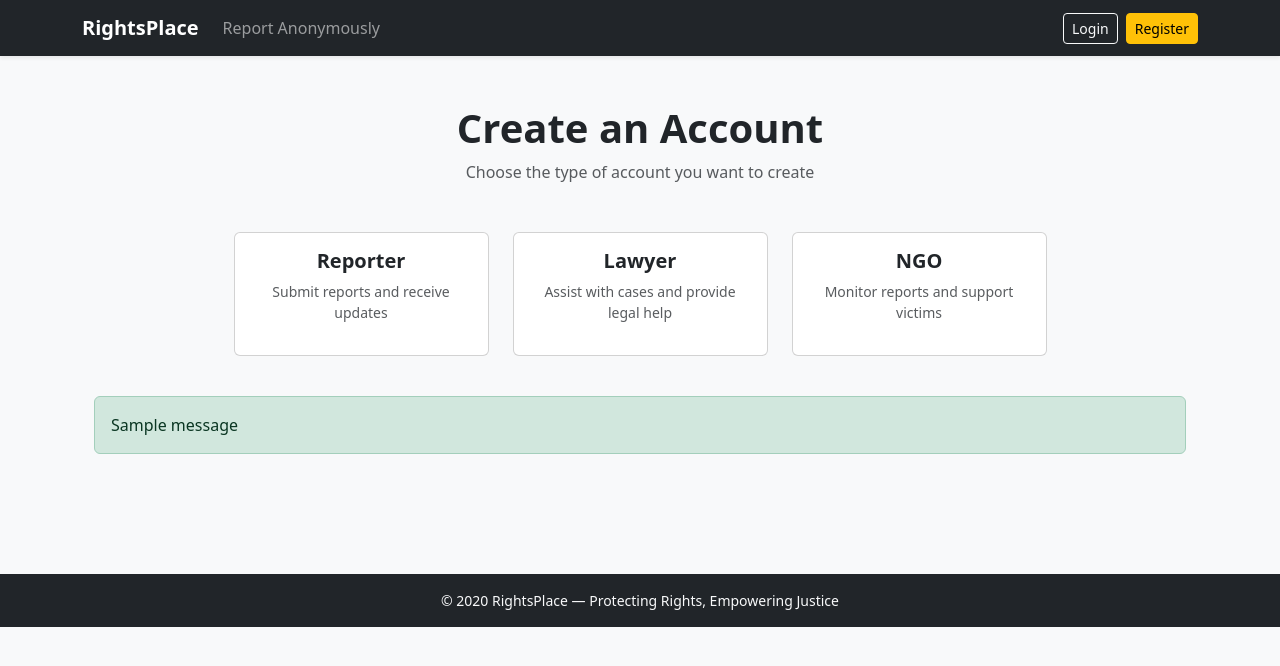
After one commit to iygeal/rightsplace, a Django app: template rightsplace/templates/rightsplace/register.html in a window 1280 px wide. The commit adds this page. Shown: the top 666 px of the page. Run offline with Django 5.2, Linux system fonts and the light colour scheme; tables that the repository leaves empty hold one stand-in row (values such as "Sample post"); the template is opened without the code that fills it: values that come from a table or form of the project are taken from there, most other values are stand-ins (such as "Sample title", 1, 10 or a date in 2020); one stand-in notice (Sample message) is shown.

Commit message:
NEW: Added register.html to handle registration of 3 kinds of users; added register.js static and updated app level urls.py

```diff
--- /dev/null
+++ b/rightsplace/static/rightsplace/global.js
@@ -0,0 +1,13 @@
+// ======================================================================
+// Global helper functions shared across RightsPlace pages.
+// ======================================================================
+
+// Debug helper: Log with consistent prefix
+function rpLog(message, ...args) {
+  console.log('[RightsPlace]', message, ...args);
+}
+
+// Smooth scroll to the top
+function scrollToTop() {
+  window.scrollTo({ top: 0, behavior: 'smooth' });
+}
--- /dev/null
+++ b/rightsplace/static/rightsplace/register.js
@@ -0,0 +1,35 @@
+// ======================================================================
+// Handling dynamic role-based form switching on the registration page.
+// ======================================================================
+
+// Hide all role forms
+function hideAllForms() {
+  document.getElementById('form-user').classList.add('hidden');
+  document.getElementById('form-lawyer').classList.add('hidden');
+  document.getElementById('form-ngo').classList.add('hidden');
+}
+
+// Show the form for the selected role
+function selectRole(role) {
+  hideAllForms();
+
+  const formId = 'form-' + role;
+  const formElement = document.getElementById(formId);
+
+  if (formElement) {
+    formElement.classList.remove('hidden');
+
+    // Don't duplicate the hidden role input
+    const existing = formElement.querySelector("input[name='role']");
+    if (!existing) {
+      const input = document.createElement('input');
+      input.type = 'hidden';
+      input.name = 'role';
+      input.value = role;
+      formElement.querySelector('form').appendChild(input);
+    }
+  }
+
+  // Scroll smoothly to the revealed form
+  formElement.scrollIntoView({ behavior: 'smooth' });
+}
--- a/rightsplace/templates/rightsplace/layout.html
+++ b/rightsplace/templates/rightsplace/layout.html
@@ -113,7 +113,10 @@
     <!-- Bootstrap JS -->
     <script src="https://cdn.jsdelivr.net/npm/bootstrap@5.3.3/dist/js/bootstrap.bundle.min.js"></script>
 
+    <!-- Global JS -->
+    <script src="{% static 'rightsplace/global.js' %}"></script>
+
     <!-- Page-specific JS -->
-    {% block extra_js %}{% endblock %}
+    {% block script %}{% endblock %}
 </body>
 </html>
--- /dev/null
+++ b/rightsplace/templates/rightsplace/register.html
@@ -0,0 +1,118 @@
+{% extends "rightsplace/layout.html" %}
+{% load static %}
+
+{% block title %}Register — RightsPlace{% endblock %}
+
+{% block extra_css %}
+<style>
+    .role-card {
+        cursor: pointer;
+        transition: transform 0.2s ease, box-shadow 0.2s ease;
+    }
+    .role-card:hover {
+        transform: translateY(-4px);
+        box-shadow: 0 4px 15px rgba(0,0,0,0.2);
+    }
+    .hidden {
+        display: none;
+    }
+</style>
+{% endblock %}
+
+{% block content %}
+<div class="container py-4">
+
+    <!-- Page Header -->
+    <div class="text-center mb-5">
+        <h1 class="fw-bold">Create an Account</h1>
+        <p class="text-muted">Choose the type of account you want to create</p>
+    </div>
+
+
+    <!-- Role Selection -->
+    <div class="row justify-content-center mb-4">
+
+        <!-- Reporter -->
+        <div class="col-md-3 mb-3">
+            <div class="card role-card text-center p-3" onclick="selectRole('user')">
+                <h5 class="fw-bold">Reporter</h5>
+                <p class="small text-muted">Submit reports and receive updates</p>
+            </div>
+        </div>
+
+        <!-- Lawyer -->
+        <div class="col-md-3 mb-3">
+            <div class="card role-card text-center p-3" onclick="selectRole('lawyer')">
+                <h5 class="fw-bold">Lawyer</h5>
+                <p class="small text-muted">Assist with cases and provide legal help</p>
+            </div>
+        </div>
+
+        <!-- NGO -->
+        <div class="col-md-3 mb-3">
+            <div class="card role-card text-center p-3" onclick="selectRole('ngo')">
+                <h5 class="fw-bold">NGO</h5>
+                <p class="small text-muted">Monitor reports and support victims</p>
+            </div>
+        </div>
+
+    </div>
+
+    <!-- Messages -->
+    {% if messages %}
+        <div class="mb-4">
+            {% for message in messages %}
+                <div class="alert alert-{{ message.tags }}">{{ message }}</div>
+            {% endfor %}
+        </div>
+    {% endif %}
+
+
+    <!-- ================================
+         FORMS (Initially Hidden)
+         ================================ -->
+
+    <!-- Reporter Form -->
+    <div id="form-user" class="hidden">
+        <div class="card shadow-sm p-4">
+            <h4 class="mb-4">Reporter Registration</h4>
+
+            <form method="post">
+                {% csrf_token %}
+                {{ reporter_form.as_p }}
+                <button class="btn btn-primary mt-3">Register</button>
+            </form>
+        </div>
+    </div>
+
+    <!-- Lawyer Form -->
+    <div id="form-lawyer" class="hidden">
+        <div class="card shadow-sm p-4">
+            <h4 class="mb-4">Lawyer Registration</h4>
+
+            <form method="post">
+                {% csrf_token %}
+                {{ lawyer_form.as_p }}
+                <button class="btn btn-primary mt-3">Register</button>
+            </form>
+        </div>
+    </div>
+
+    <!-- NGO Form -->
+    <div id="form-ngo" class="hidden">
+        <div class="card shadow-sm p-4">
+            <h4 class="mb-4">NGO Registration</h4>
+
+            <form method="post">
+                {% csrf_token %}
+                {{ ngo_form.as_p }}
+                <button class="btn btn-primary mt-3">Register</button>
+            </form>
+        </div>
+    </div>
+
+</div>
+{% block script %}
+<script src="{% static 'rightsplace/register.js' %}"></script>
+{% endblock %}
+{% endblock %}
--- a/rightsplace/urls.py
+++ b/rightsplace/urls.py
@@ -14,6 +14,6 @@ urlpatterns = [
     path('report/anonymous/', placeholder, name='report_anonymous'),
     path('report/create/', placeholder, name='report_create'),
     path('login/', placeholder, name='login'),
-    path('register/', placeholder, name='register'),
+    path('register/', views.register, name='register'),
     path('logout/', placeholder, name='logout'),
 ]
```
Also changed, not shown: rightsplace/views.py (+90 -1 lines).
